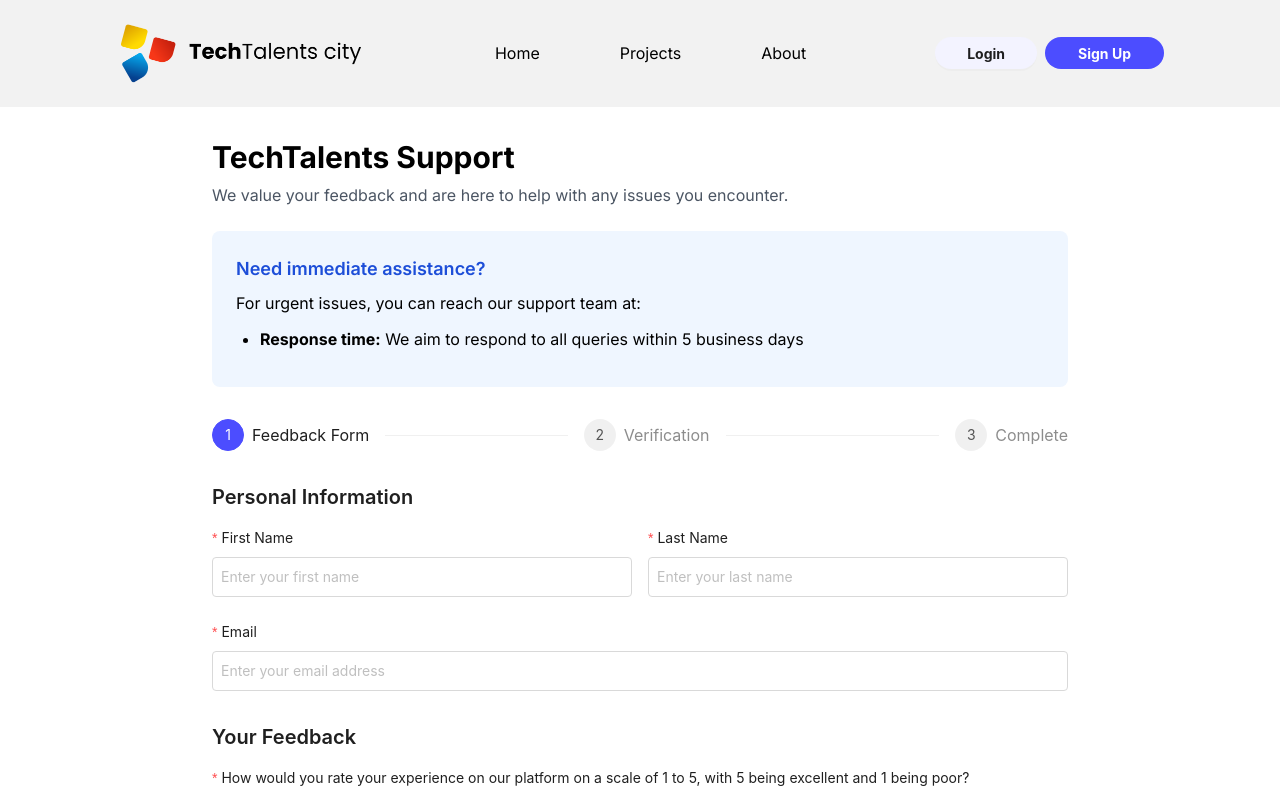
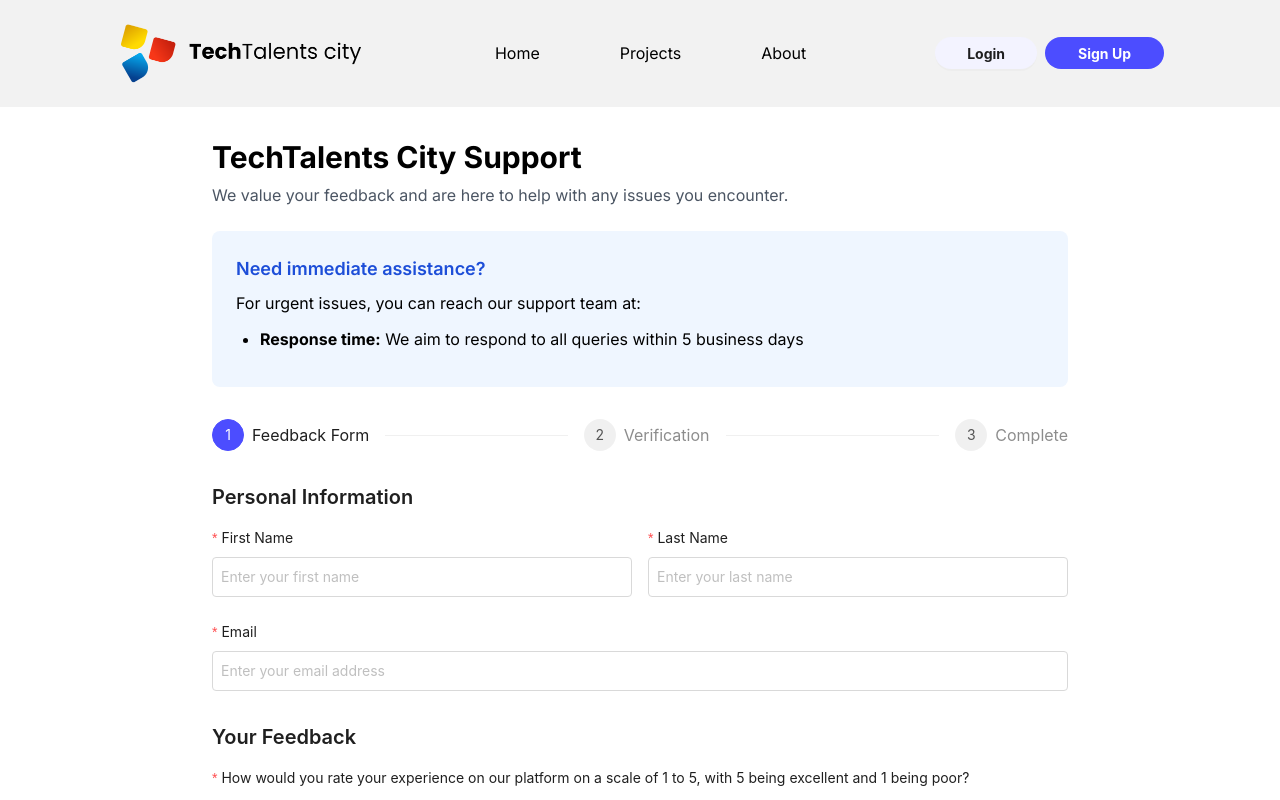
Before and after one commit to techtalentscity/techtalentscity.github.io, a React (Vite) app: page /support in a window 1280 px wide. Shown: the top 800 px of the page. Built offline with nearby package versions, Linux system fonts and the light colour scheme.

Commit message:
Update index.jsx

```diff
--- a/src/Pages/Support/index.jsx
+++ b/src/Pages/Support/index.jsx
@@ -298,7 +298,7 @@ const Support = () => {
   return (
     <div className="w-full flex justify-center items-center min-h-screen bg-white py-8">
       <Container className="w-full max-w-4xl px-4 md:px-8">
-        <h1 className="text-3xl font-bold mb-2">TechTalents Support</h1>
+        <h1 className="text-3xl font-bold mb-2">TechTalents City Support</h1>
         <p className="text-gray-600 mb-6">We value your feedback and are here to help with any issues you encounter.</p>
 
         <div className="bg-blue-50 p-6 rounded-lg mb-8">
```
